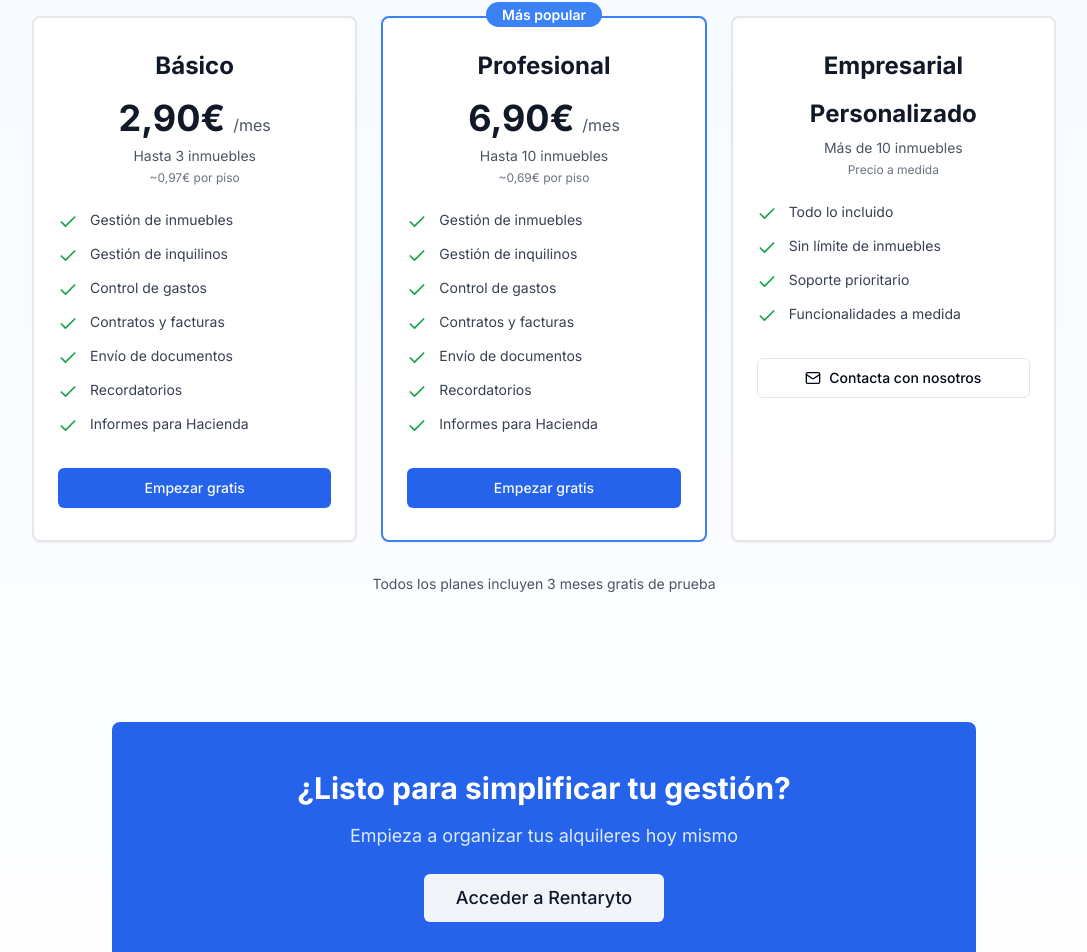
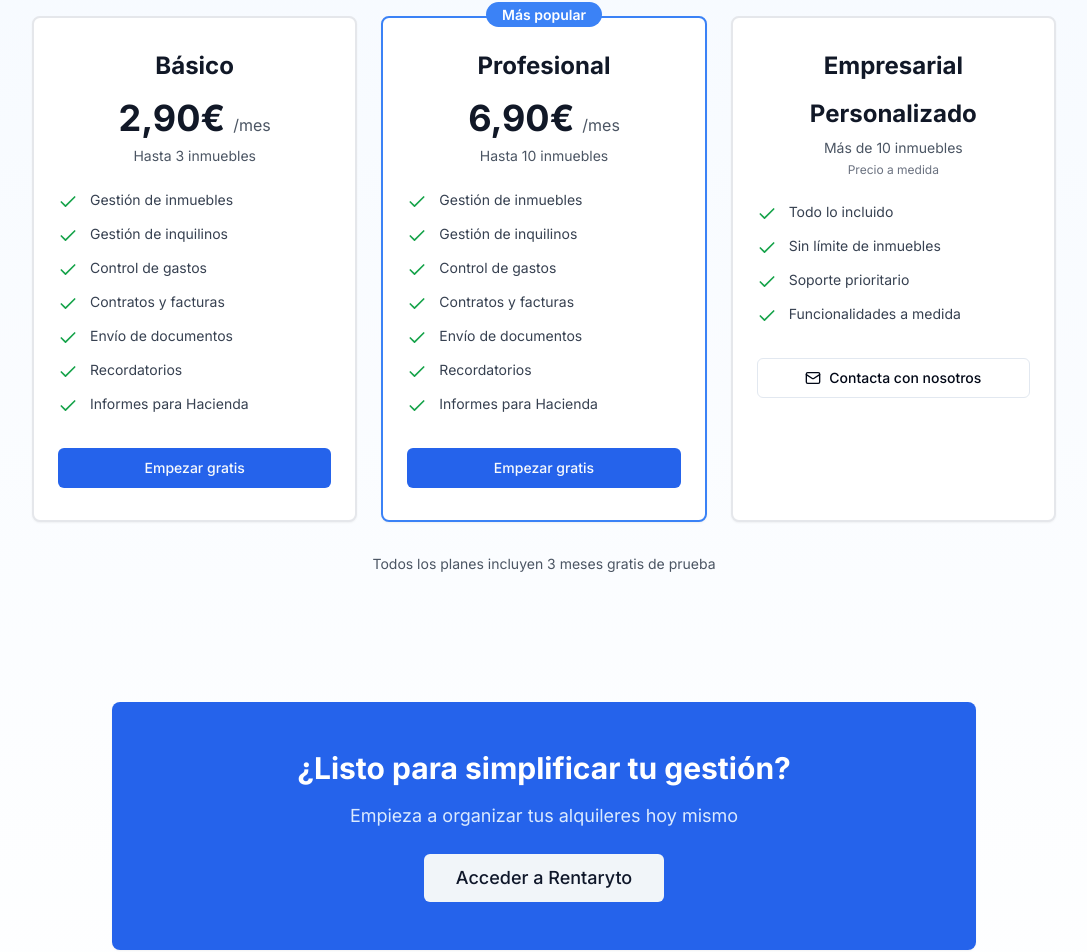
Before and after one commit to rentaryto/platform, a Next.js app: page / in a window 1280 px wide. Shown: the part 1167-2119 px from the top of the page, without its empty margins (96-1183 px from the left). Built offline with nearby package versions, Linux system fonts and the light colour scheme.

Commit message:
pricing updates

```diff
--- a/app/page.tsx
+++ b/app/page.tsx
@@ -124,7 +124,6 @@
                   <span className="text-gray-600">/mes</span>
                 </div>
                 <p className="text-sm text-gray-600 mb-1">Hasta 3 inmuebles</p>
-                <p className="text-xs text-gray-500">~0,97€ por piso</p>
               </div>
 
               <div className="space-y-3 mb-8">
@@ -181,7 +180,6 @@
                   <span className="text-gray-600">/mes</span>
                 </div>
                 <p className="text-sm text-gray-600 mb-1">Hasta 10 inmuebles</p>
-                <p className="text-xs text-gray-500">~0,69€ por piso</p>
               </div>
 
               <div className="space-y-3 mb-8">
```
Lines whose indentation alone changed are shown as unchanged.
